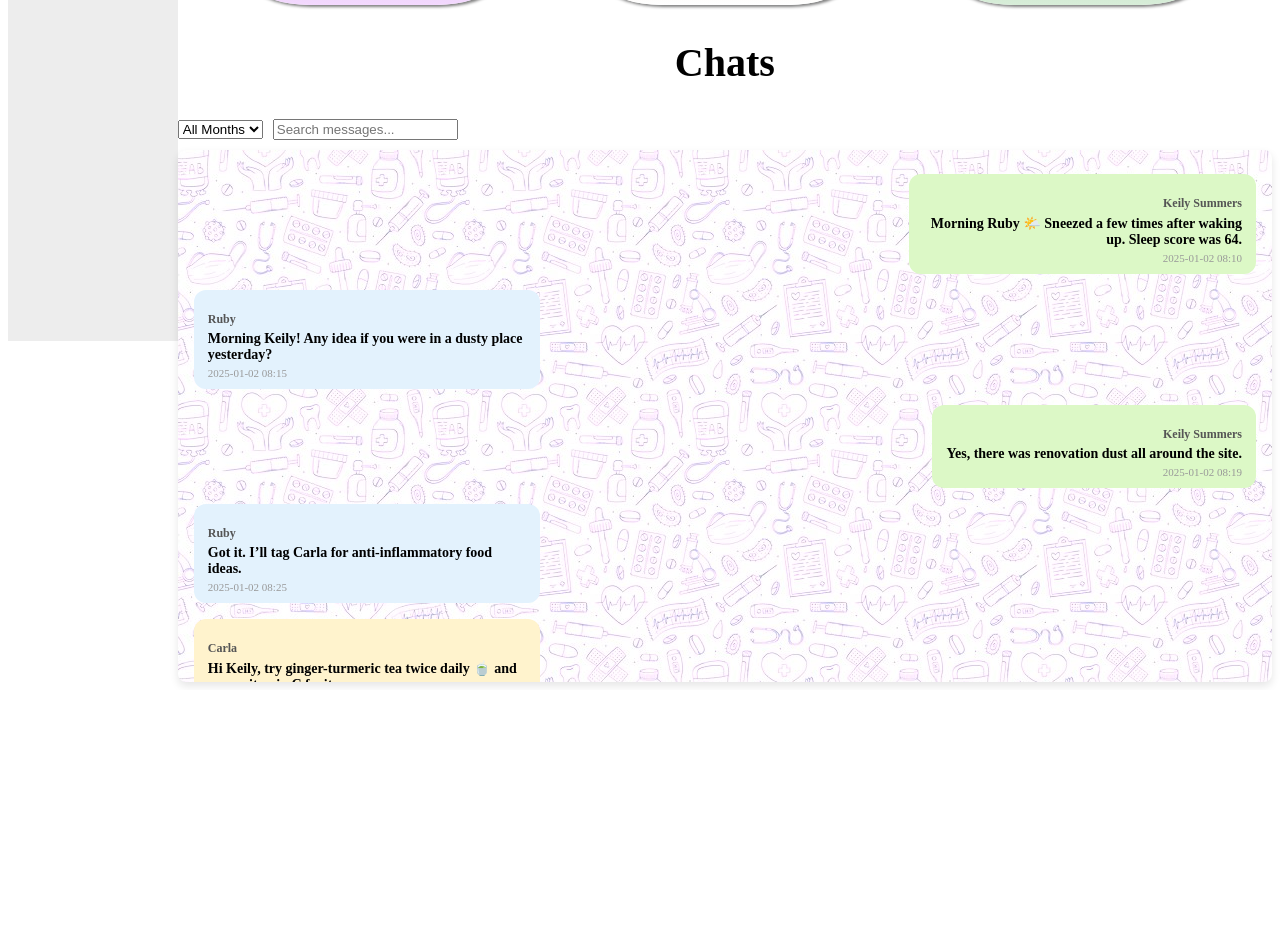
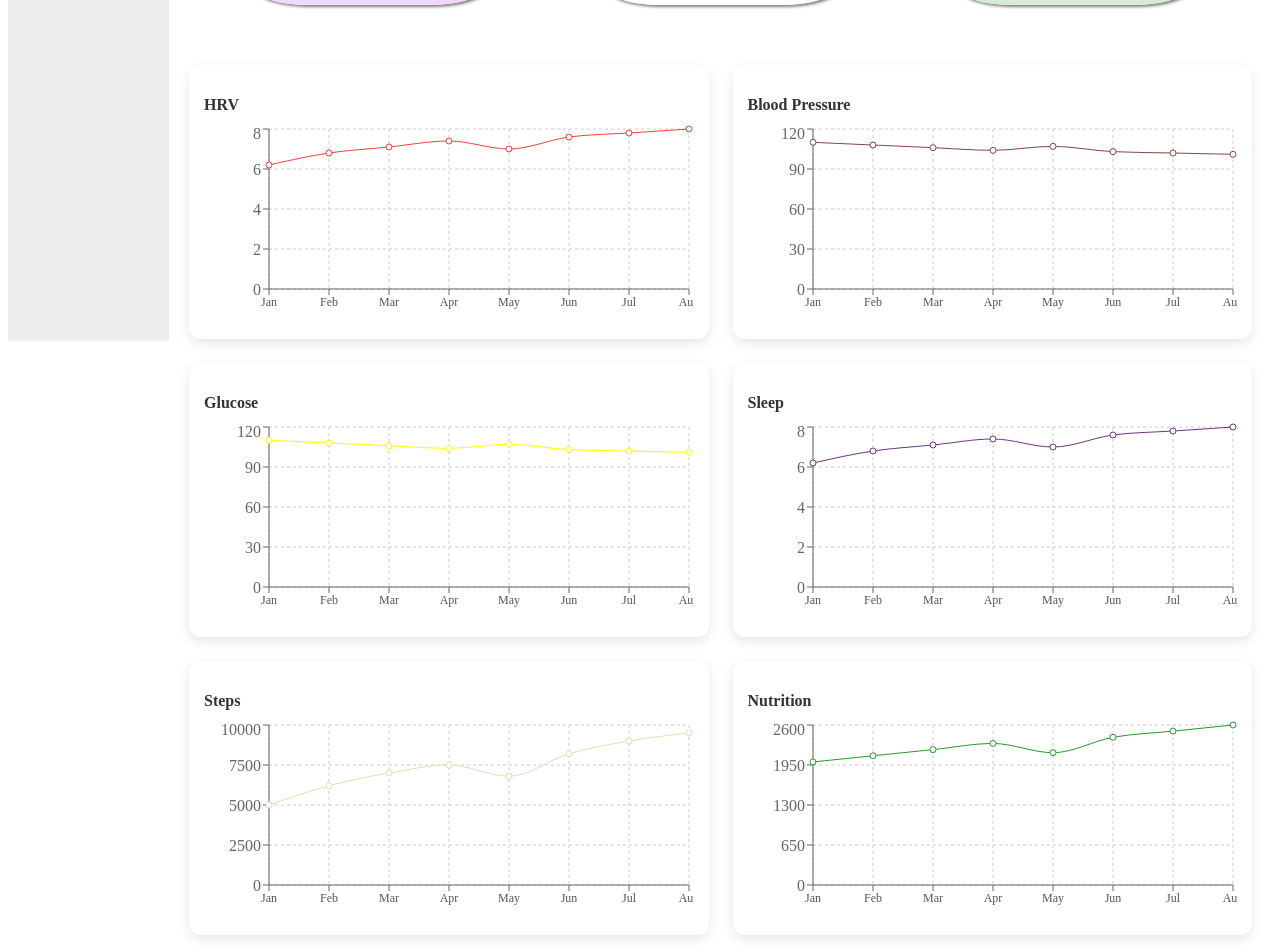
Before and after one commit to whackhack24/CareSync, a React (Vite) app in the folder frontend/: page / in a window 1280 px wide. Shown: the part 700-1652 px from the top of the page. Before the commit the page ends 1390 px from the top, so only its background shows below. Built offline with nearby package versions, Linux system fonts and the light colour scheme.

Commit message:
stats section

```diff
--- a/frontend/package.json
+++ b/frontend/package.json
@@ -12,7 +12,8 @@
   "dependencies": {
     "react": "^19.1.1",
     "react-dom": "^19.1.1",
-    "react-router-dom": "^7.8.1"
+    "react-router-dom": "^7.8.1",
+    "recharts": "^3.1.2"
   },
   "devDependencies": {
     "@eslint/js": "^9.33.0",
--- a/frontend/src/App.css
+++ b/frontend/src/App.css
@@ -2,3 +2,13 @@
     display: flex;
     justify-content: space-between;
 }
+
+.right-container {
+  display: flex;
+  flex-direction: column;  /* ✅ stack sections vertically */
+  flex: 1;
+}
+
+section {
+  margin-bottom: 40px;  /* spacing between sections */
+}
--- a/frontend/src/App.jsx
+++ b/frontend/src/App.jsx
@@ -3,6 +3,7 @@ import Sidebar from "./components/Sidebar";
 import Dashboard from "./pages/Dashboard";
 import Chatpage from "./pages/ChatPage";
 import "./App.css"
+import Trends from "./pages/Trends";
 export default function App() {
   return (
     <div class="wrapper">
@@ -14,6 +15,9 @@ export default function App() {
           <section id="dashboard">
             <Dashboard />
           </section>
+          <section id="charts">
+            <Trends />
+          </section>
           <section id="chat">
             <Chatpage />
           </section>
--- a/frontend/src/components/Sidebar.css
+++ b/frontend/src/components/Sidebar.css
@@ -2,15 +2,13 @@ li{
     color:gray;
     cursor: pointer;
     font-size: 1.4rem;
-    text-decoration: none;
 }
-li:hover{
+li a:hover, li:hover{
     color:blue;
 }
-.dashboard{
-    color:blue;
-    cursor: pointer;
-    font-weight: bold;
+li a{
+    text-decoration: none;
+    color: grey;
 }
 
 ul{
--- a/frontend/src/components/Sidebar.jsx
+++ b/frontend/src/components/Sidebar.jsx
@@ -5,7 +5,7 @@ export default function Sidebar() {
       <ul>
         <li class="dashboard"><a href="#dashboard">Dashboard</a></li>
         <li>Goals</li>
-        <li>Reports</li>
+        <li><a href="#charts">Reports</a></li>
         <li><a href="#chat">Chats</a></li>
       </ul>
     </aside>
--- /dev/null
+++ b/frontend/src/pages/Trends.css
@@ -0,0 +1,24 @@
+.trends-grid {
+  display: grid;
+  grid-template-columns: repeat(auto-fit, minmax(400px, 1fr));
+  gap: 1.5rem;
+  padding: 20px;
+}
+
+.trend-card {
+  background: #fff;
+  border-radius: 12px;
+  box-shadow: 0px 4px 12px rgba(0, 0, 0, 0.1);
+  padding: 15px;
+}
+
+.trend-card h3 {
+  margin-bottom: 10px;
+  font-size: 16px;
+  font-weight: 600;
+  color: #333;
+}
+
+h2{
+    text-align: center;
+}
--- /dev/null
+++ b/frontend/src/pages/Trends.jsx
@@ -0,0 +1,131 @@
+import {
+  LineChart,
+  Line,
+  XAxis,
+  YAxis,
+  CartesianGrid,
+  Tooltip,
+  ResponsiveContainer,
+  BarChart,
+  Bar,
+} from "recharts";
+import "./Trends.css";
+
+const data = [
+  { month: "Jan", sleep: 6.2, glucose: 110, steps: 5000, nutrition: 2000 },
+  { month: "Feb", sleep: 6.8, glucose: 108, steps: 6200, nutrition: 2100 },
+  { month: "Mar", sleep: 7.1, glucose: 106, steps: 7000, nutrition: 2200 },
+  { month: "Apr", sleep: 7.4, glucose: 104, steps: 7500, nutrition: 2300 },
+  { month: "May", sleep: 7.0, glucose: 107, steps: 6800, nutrition: 2150 },
+  { month: "Jun", sleep: 7.6, glucose: 103, steps: 8200, nutrition: 2400 },
+  { month: "Jul", sleep: 7.8, glucose: 102, steps: 9000, nutrition: 2500 },
+  { month: "Aug", sleep: 8.0, glucose: 101, steps: 9500, nutrition: 2600 },
+];
+
+export default function Trends() {
+  return (
+    <div className="trends-grid">
+      {/* HRV Example (Line) */}
+      <div className="trend-card">
+        <h3>HRV</h3>
+        <ResponsiveContainer width="100%" height={200}>
+          <LineChart data={data}>
+            <CartesianGrid strokeDasharray="3 3" />
+            <XAxis
+                dataKey="month"
+                tick={{ fontSize: 12, fill: "#555" }} // 👈 months visible karne ke liye
+                interval={0} // 👈 har month dikhane ke liye
+            />
+            <YAxis />
+            <Line type="monotone" dataKey="sleep" stroke="rgba(255, 61, 61, 1)" />
+          </LineChart>
+        </ResponsiveContainer>
+      </div>
+
+      {/* Blood Pressure Example (Line) */}
+      <div className="trend-card">
+        <h3>Blood Pressure</h3>
+        <ResponsiveContainer width="100%" height={200}>
+          <LineChart data={data}>
+            <CartesianGrid strokeDasharray="3 3" />
+            <XAxis
+                dataKey="month"
+                tick={{ fontSize: 12, fill: "#555" }} // 👈 months visible karne ke liye
+                interval={0} // 👈 har month dikhane ke liye
+            />
+            <YAxis />
+            <Line type="monotone" dataKey="glucose" stroke="rgba(133, 73, 64, 1)" />
+          </LineChart>
+        </ResponsiveContainer>
+      </div>
+
+      {/* Glucose */}
+      <div className="trend-card">
+        <h3>Glucose</h3>
+        <ResponsiveContainer width="100%" height={200}>
+          <LineChart data={data}>
+            <CartesianGrid strokeDasharray="3 3" />
+            <XAxis
+                dataKey="month"
+                tick={{ fontSize: 12, fill: "#555" }} // 👈 months visible karne ke liye
+                interval={0} // 👈 har month dikhane ke liye
+            />
+            <YAxis />
+            <Line type="monotone" dataKey="glucose" stroke="rgba(251, 255, 0, 1)" />
+          </LineChart>
+        </ResponsiveContainer>
+      </div>
+
+      {/* Sleep (Bar chart) */}
+      <div className="trend-card">
+        <h3>Sleep</h3>
+        <ResponsiveContainer width="100%" height={200}>
+          <LineChart data={data}>
+            <CartesianGrid strokeDasharray="3 3" />
+            <XAxis
+                dataKey="month"
+                tick={{ fontSize: 12, fill: "#555" }} // 👈 months visible karne ke liye
+                interval={0} // 👈 har month dikhane ke liye
+            />
+            <YAxis />
+            <Line type="monotone" dataKey="sleep" stroke="rgba(109, 54, 133, 1)" />
+          </LineChart>
+        </ResponsiveContainer>
+      </div>
+
+      {/* Steps */}
+      <div className="trend-card">
+        <h3>Steps</h3>
+        <ResponsiveContainer width="100%" height={200}>
+          <LineChart data={data}>
+            <CartesianGrid strokeDasharray="3 3" />
+            <XAxis
+                dataKey="month"
+                tick={{ fontSize: 12, fill: "#555" }} // 👈 months visible karne ke liye
+                interval={0} // 👈 har month dikhane ke liye
+            />
+            <YAxis />
+            <Line type="monotone" dataKey="steps" stroke="rgba(235, 218, 181, 1)" />
+          </LineChart>
+        </ResponsiveContainer>
+      </div>
+
+      {/* Nutrition */}
+      <div className="trend-card">
+        <h3>Nutrition</h3>
+        <ResponsiveContainer width="100%" height={200}>
+          <LineChart data={data}>
+            <CartesianGrid strokeDasharray="3 3" />
+            <XAxis
+                dataKey="month"
+                tick={{ fontSize: 12, fill: "#555" }} // 👈 months visible karne ke liye
+                interval={0} // 👈 har month dikhane ke liye
+            />
+            <YAxis />
+            <Line type="monotone" dataKey="nutrition" stroke="rgba(36,156,40,1)" />
+          </LineChart>
+        </ResponsiveContainer>
+      </div>
+    </div>
+  );
+}
```
Also changed, not shown: 1 other file (tests, documents, lock files or other folders).
